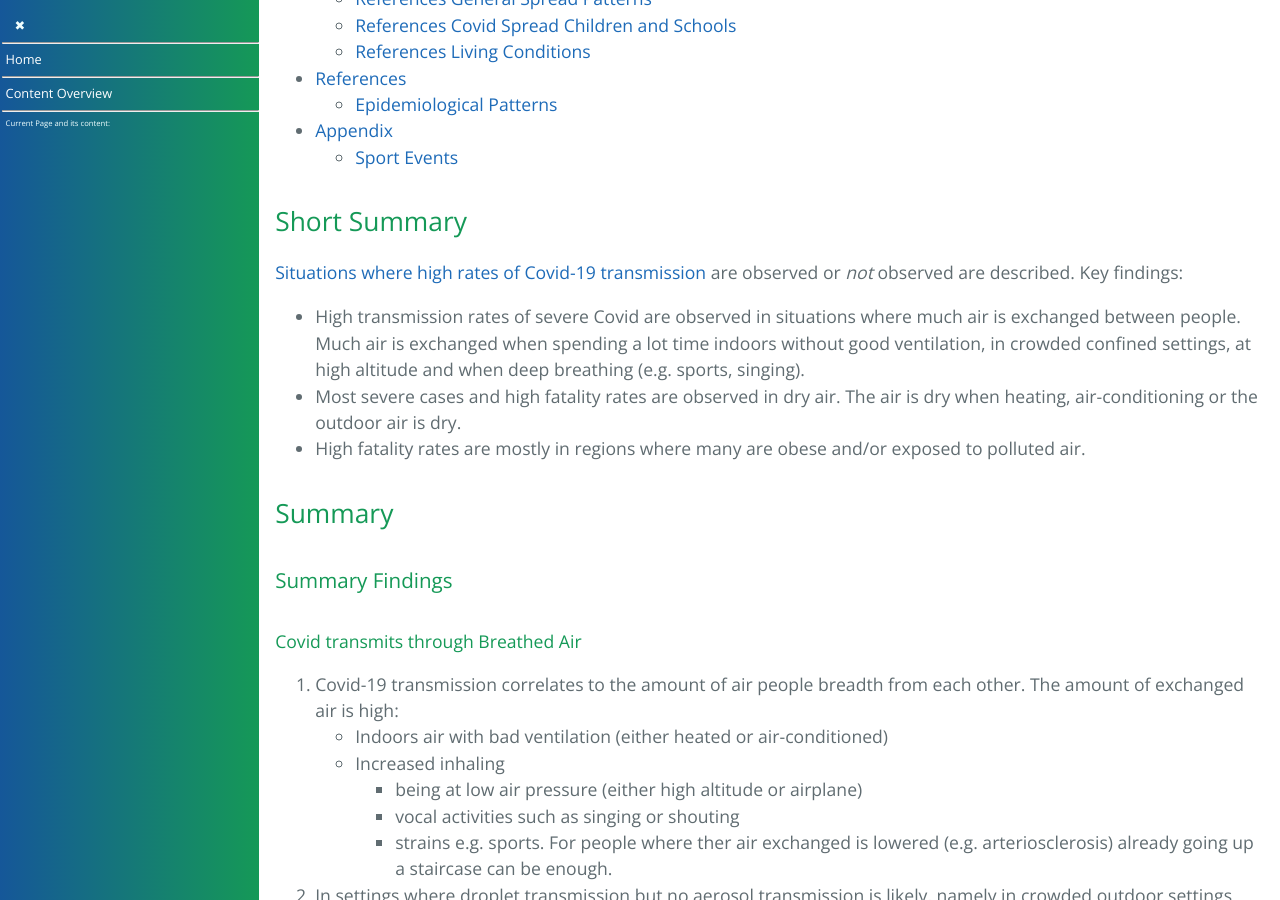
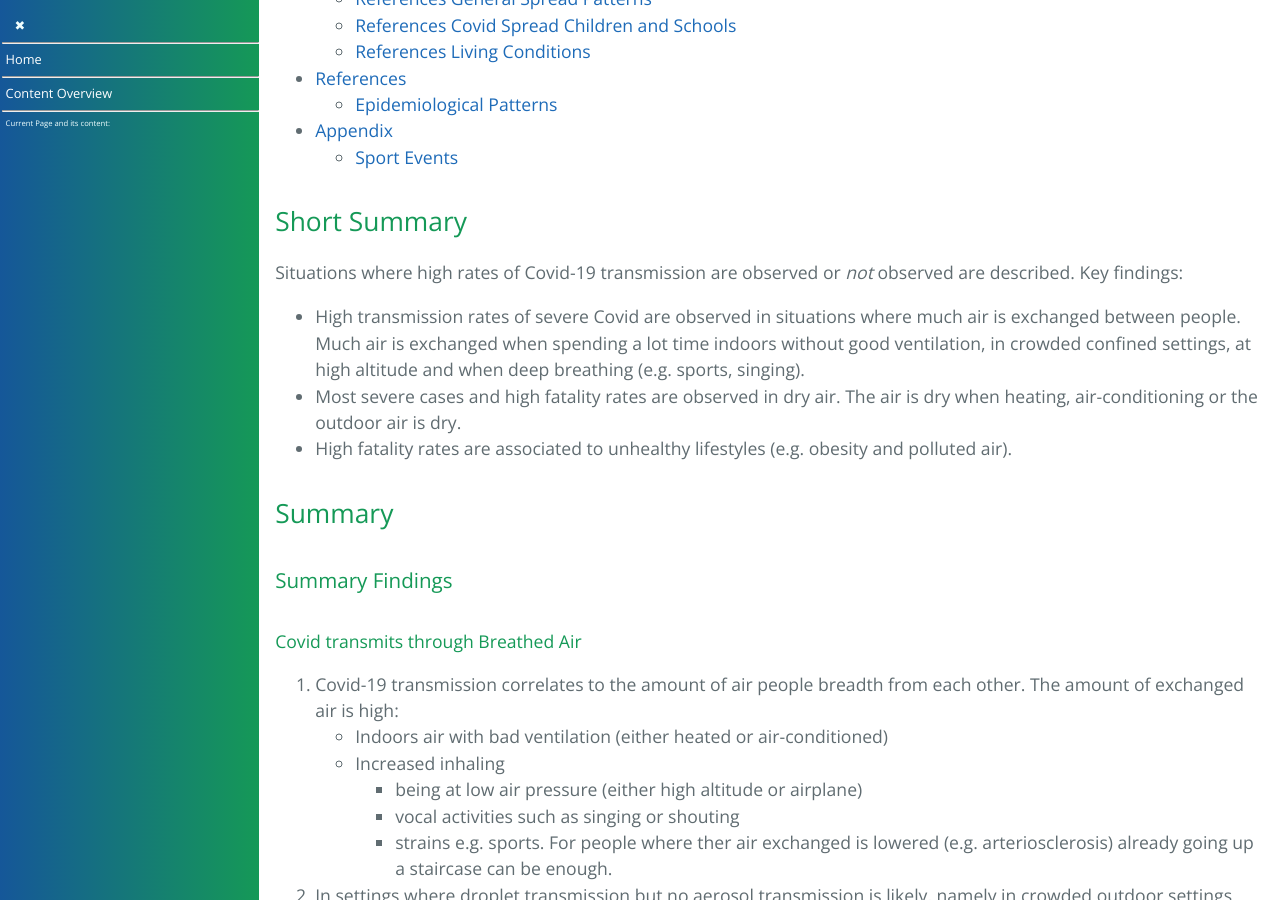
Before and after one commit to forestgrape/coronavirus, a Jekyll site: the page built from 5_epidemiological/spread_analyses.md, in a window 1280 px wide and 900 px high, scrolled down 1229 px. Built offline with Jekyll 4.4.1, drawn with Linux system fonts in a browser that asks for light colours; our own code applies the rules of GitHub Pages for plain Markdown files.

Commit message:
Update spread_analyses.md

```diff
--- a/5_epidemiological/spread_analyses.md
+++ b/5_epidemiological/spread_analyses.md
@@ -49,10 +49,10 @@
 
 
 ## Short Summary
-[Situations where high rates of Covid-19 transmission](#spread-situations) are observed or *not* observed are described. Key findings:
+Situations where high rates of Covid-19 transmission are observed or *not* observed are described. Key findings:
 * High transmission rates of severe Covid are observed in situations where much air is exchanged between people. Much air is exchanged when spending a lot time indoors without good ventilation, in crowded confined settings, at high altitude and when deep breathing (e.g. sports, singing).
 * Most severe cases and high fatality rates are observed in dry air. The air is dry when heating, air-conditioning or the outdoor air is dry.
-* High fatality rates are mostly in regions where many are obese and/or exposed to polluted air.
+* High fatality rates are associated to unhealthy lifestyles (e.g. obesity and polluted air).
 
 
 
```
